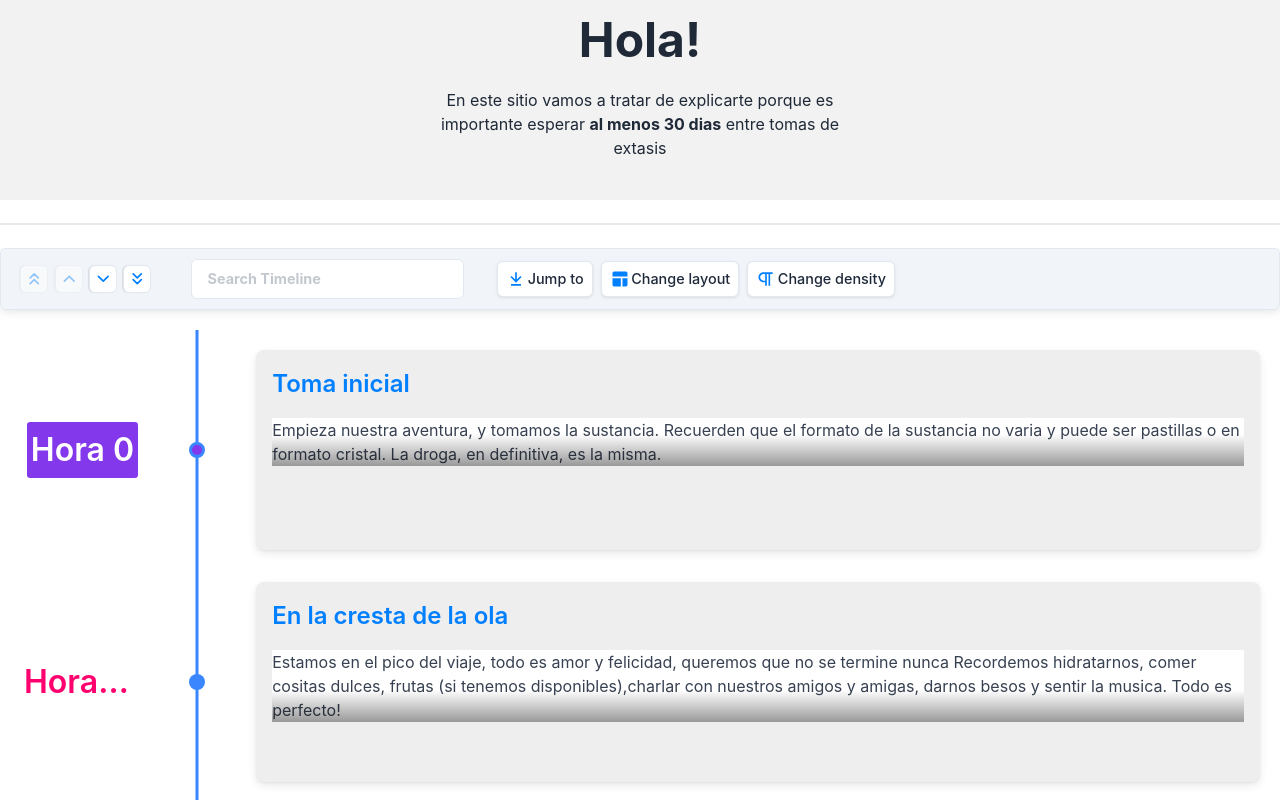
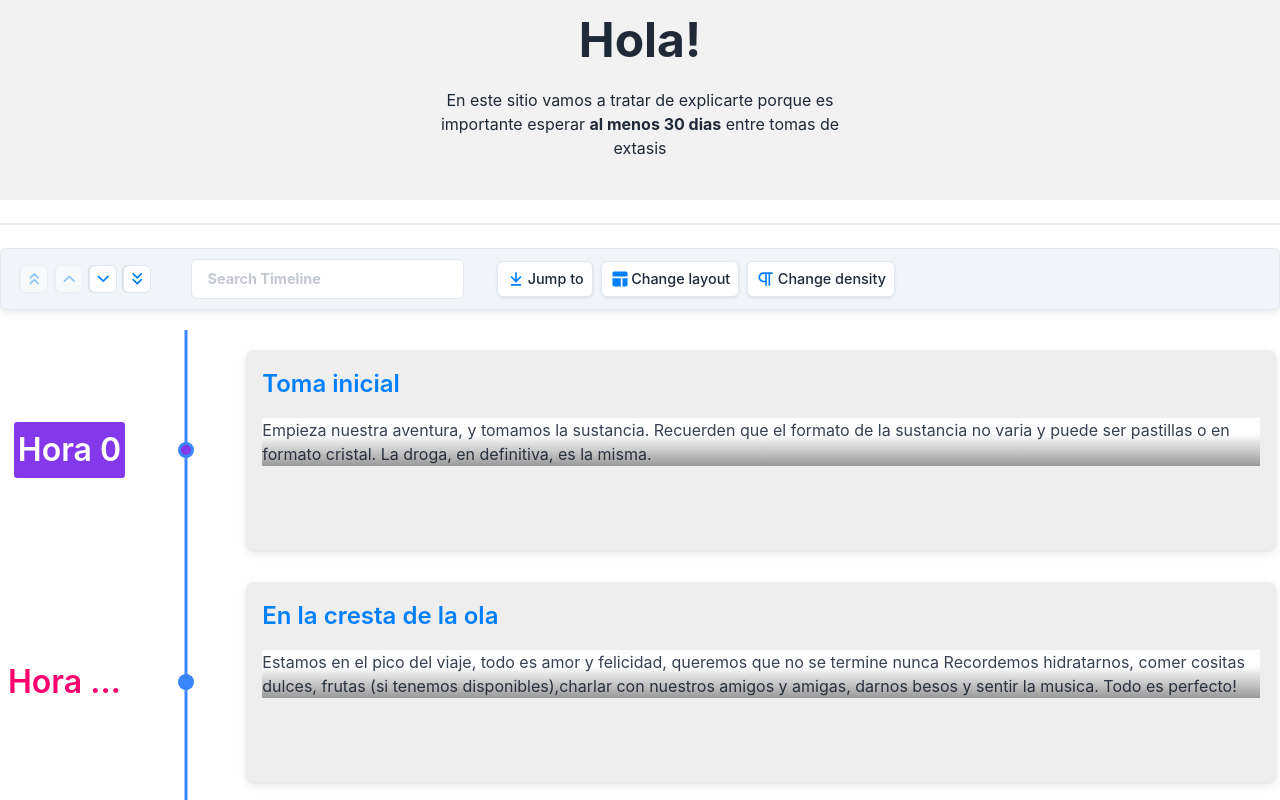
Before and after one commit to stitcharg/argenpills-descansos, a React (Vite) app: page / in a window 1280 px wide. Shown: the top 800 px of the page. Built offline with nearby package versions, Linux system fonts and the light colour scheme.

Commit message:
Intento de arreglo de modo mobile

```diff
--- a/src/App.css
+++ b/src/App.css
@@ -1,3 +1,45 @@
 @tailwind base;
 @tailwind components;
 @tailwind utilities;
+
+.rc-card-text p {
+	font-size: 1em;
+}
+
+.rc-card-subtitle {
+	padding: 1em 0 0 0;
+}
+
+.timeline-main-wrapper {
+	padding: 0px !important;
+}
+
+@media screen and (min-width: 320px) {
+	.rc-title {
+		font-size: small !important;
+		overflow: hidden !important;
+		white-space: nowrap !important;
+	}
+}
+
+@media screen and (min-width: 640px) {
+	.rc-title {
+		font-size: 1.2em !important;
+
+	}
+}
+
+@media screen and (min-width: 720px) {
+	.rc-title {
+		font-size: 1.4em !important;
+
+	}
+}
+
+@media screen and (min-width: 1024px) {
+	.rc-title {
+		font-size: 2em !important;
+		min-width: auto !important;
+
+	}
+}
--- a/src/index.css
+++ b/src/index.css
@@ -7,14 +7,6 @@ body {
 	-moz-osx-font-smoothing: grayscale;
 }
 
-.rc-card-text p {
-	font-size: 1em;
-}
-
-.rc-card-subtitle {
-	line-height: 3em;
-}
-
 code {
 	font-family: source-code-pro, Menlo, Monaco, Consolas, 'Courier New',
 		monospace;
--- a/tailwind.config.js
+++ b/tailwind.config.js
@@ -1,4 +1,19 @@
 module.exports = {
 	content: ['./src/**/*.{js,ts,jsx,tsx}'],
 	plugins: [require("@tailwindcss/typography"), require("daisyui")],
+	theme: {
+		screens: {
+			'sm': '640px',
+			// => @media (min-width: 640px) { ... }
+
+			'md': '768px',
+			// => @media (min-width: 768px) { ... }
+
+			'lg': '1024px',
+			// => @media (min-width: 1024px) { ... }
+
+			'xl': '1280px',
+			// => @media (min-width: 1280px) { ... }
+		}
+	}
 };
```
